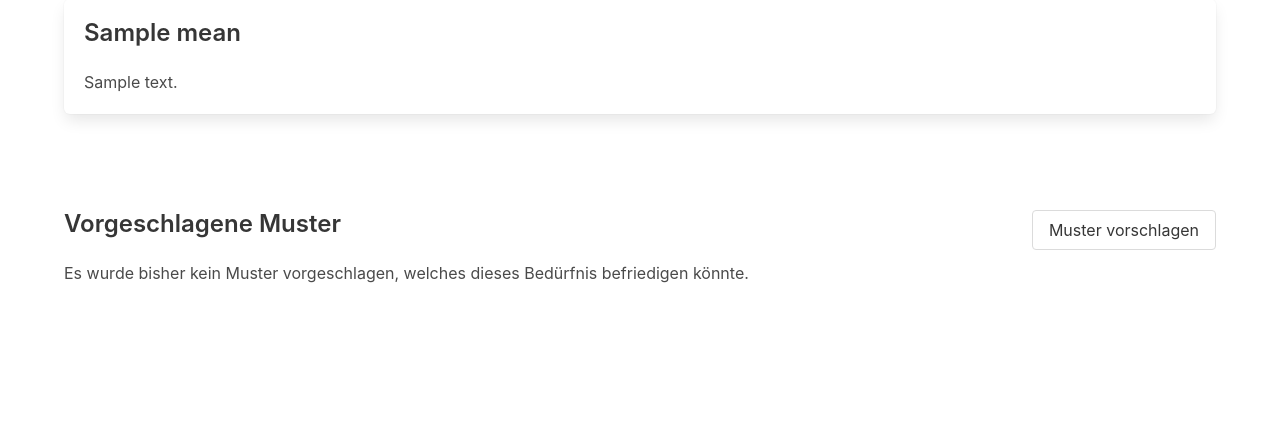
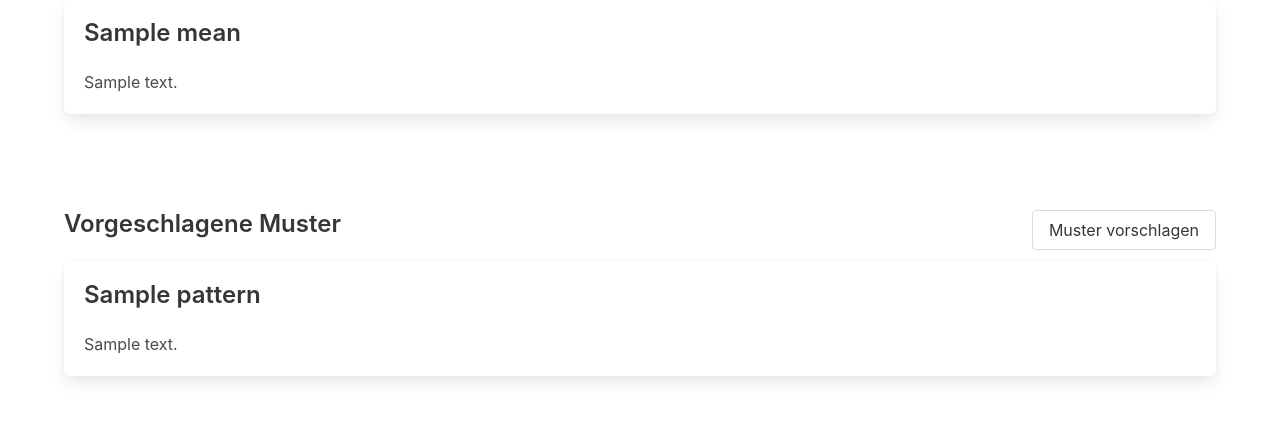
Before and after one commit to robwa/needs, a Django app: page /needs/1/ in a window 1280 px wide. Shown: the part 360-781 px from the top of the page. Run offline with Django 3.2, Linux system fonts and the light colour scheme; tables that the repository leaves empty hold one stand-in row (values such as "Sample post"); some libraries are stand-ins or nearby versions.

Commit message:
Add pattern proposal

```diff
--- a/needs/needs/models.py
+++ b/needs/needs/models.py
@@ -8,6 +8,7 @@ class Need(models.Model):
     creation_time = models.DateTimeField(auto_now_add=True)
     creator = models.ForeignKey('accounts.Profile', on_delete=models.CASCADE)
     proposed_means = models.ManyToManyField('means.Means')
+    proposed_patterns = models.ManyToManyField('patterns.Pattern')
 
     def get_absolute_url(self):
         return reverse('show-need', args=(self.pk,))
--- a/needs/needs/templates/needs/need_detail.html
+++ b/needs/needs/templates/needs/need_detail.html
@@ -29,10 +29,17 @@
 
   <section class="section">
     <div class="container">
-      <a href="{#{% url 'create-need' %}#}" class="button is-pulled-right">Muster vorschlagen</a>
+      <a href="{% url 'propose-pattern' need.pk %}" class="button is-pulled-right">Muster vorschlagen</a>
       <h2 class="title is-4">Vorgeschlagene Muster</h2>
 
-      <p>Es wurde bisher kein Muster vorgeschlagen, welches dieses Bedürfnis befriedigen könnte.</p>
+      {% for pattern in need.proposed_patterns.all %}
+        <div class="box">
+          <h4 class="title is-4">{{ pattern.title }}</h4>
+          <p>{{ pattern.description }}</p>
+        </div>
+      {% empty %}
+        <p>Es wurde bisher kein Muster vorgeschlagen, welches dieses Bedürfnis befriedigen könnte.</p>
+      {% endfor %}
     </div>
   </section>
 {% endblock %}
--- a/needs/needs/urls.py
+++ b/needs/needs/urls.py
@@ -1,10 +1,12 @@
 from django.urls import path
 
 from needs.needs.views import NeedCreateView, NeedDetailView, NeedListView, NeedProposeMeansView
+from needs.needs.views import NeedProposePatternView
 
 urlpatterns = [
     path('', NeedListView.as_view(), name='list-needs'),
     path('add/', NeedCreateView.as_view(), name='create-need'),
     path('<pk>/', NeedDetailView.as_view(), name='show-need'),
     path('<pk>/means/add/', NeedProposeMeansView.as_view(), name='propose-means'),
+    path('<pk>/patterns/add/', NeedProposePatternView.as_view(), name='propose-pattern'),
 ]
--- a/needs/needs/views.py
+++ b/needs/needs/views.py
@@ -1,7 +1,7 @@
 from django.contrib.auth.mixins import LoginRequiredMixin
 from django.views.generic import CreateView, DetailView, ListView, UpdateView
 
-from needs.needs.forms import NeedProposeMeansForm
+from needs.needs.forms import NeedProposeMeansForm, NeedProposePatternForm
 from needs.needs.models import Need
 
 
@@ -28,3 +28,9 @@ class NeedProposeMeansView(UpdateView):
     model = Need
     form_class = NeedProposeMeansForm
     template_name = 'needs/need_propose_means.html'
+
+
+class NeedProposePatternView(UpdateView):
+    model = Need
+    form_class = NeedProposePatternForm
+    template_name = 'needs/need_propose_pattern.html'
--- /dev/null
+++ b/needs/patterns/admin.py
@@ -0,0 +1,5 @@
+from django.contrib import admin
+
+from needs.patterns.models import Pattern
+
+admin.site.register(Pattern)
--- /dev/null
+++ b/needs/patterns/models.py
@@ -0,0 +1,9 @@
+from django.db import models
+
+
+class Pattern(models.Model):
+    title = models.CharField(max_length=255)
+    description = models.TextField()
+
+    def __str__(self):
+        return self.title
--- a/needs/settings.py
+++ b/needs/settings.py
@@ -41,6 +41,7 @@ INSTALLED_APPS = [
     'needs.core',
     'needs.means',
     'needs.needs',
+    'needs.patterns',
 ]
 
 MIDDLEWARE = [
```
Also changed, not shown: needs/needs/forms.py (+13 -0 lines), needs/needs/templates/needs/need_propose_pattern.html (added, +30 -0 lines), needs/needs/migrations/0005_need_proposed_patterns.py (added), needs/patterns/migrations/0001_initial.py (added), needs/patterns/migrations/__init__.py (added).
